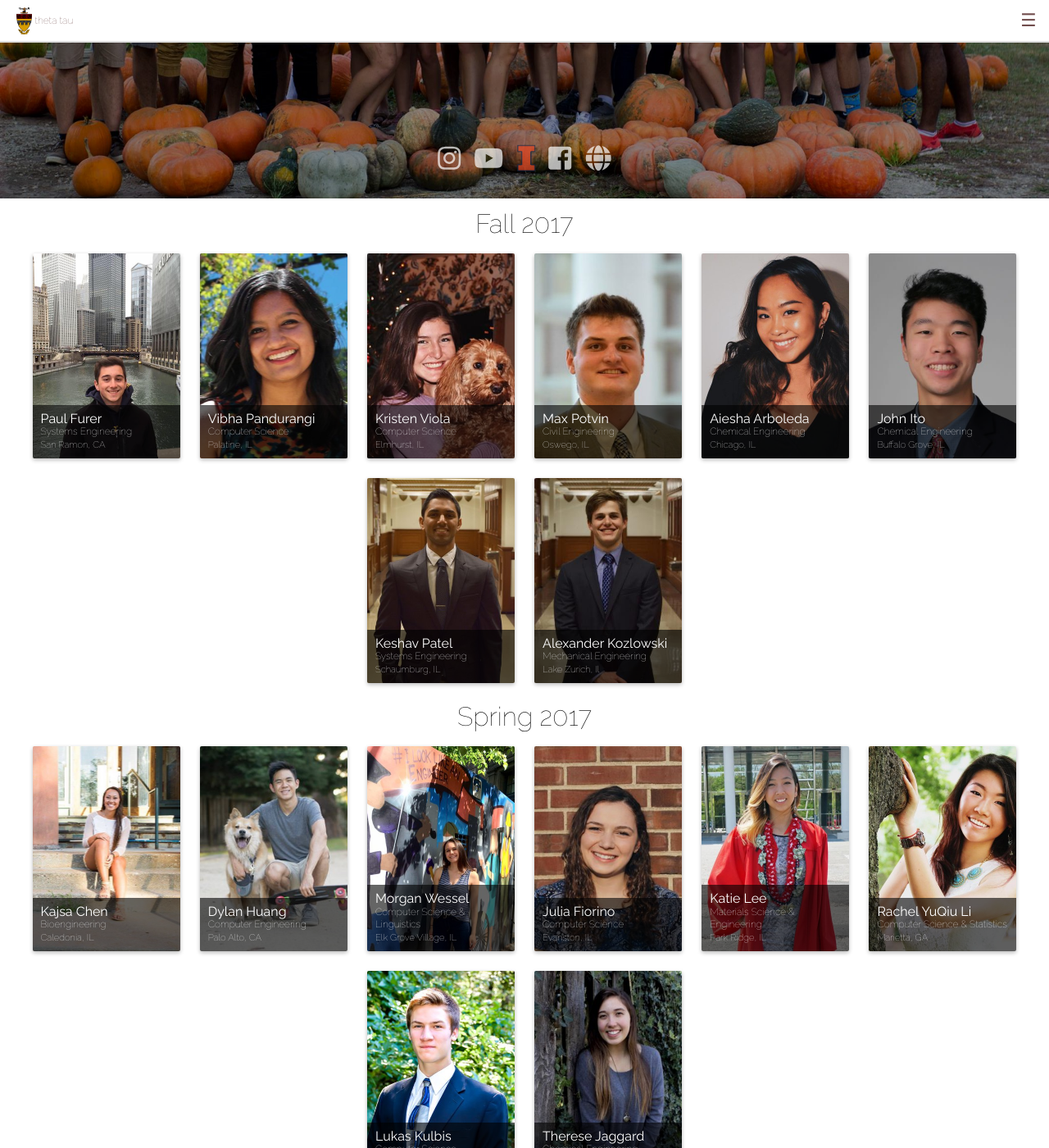
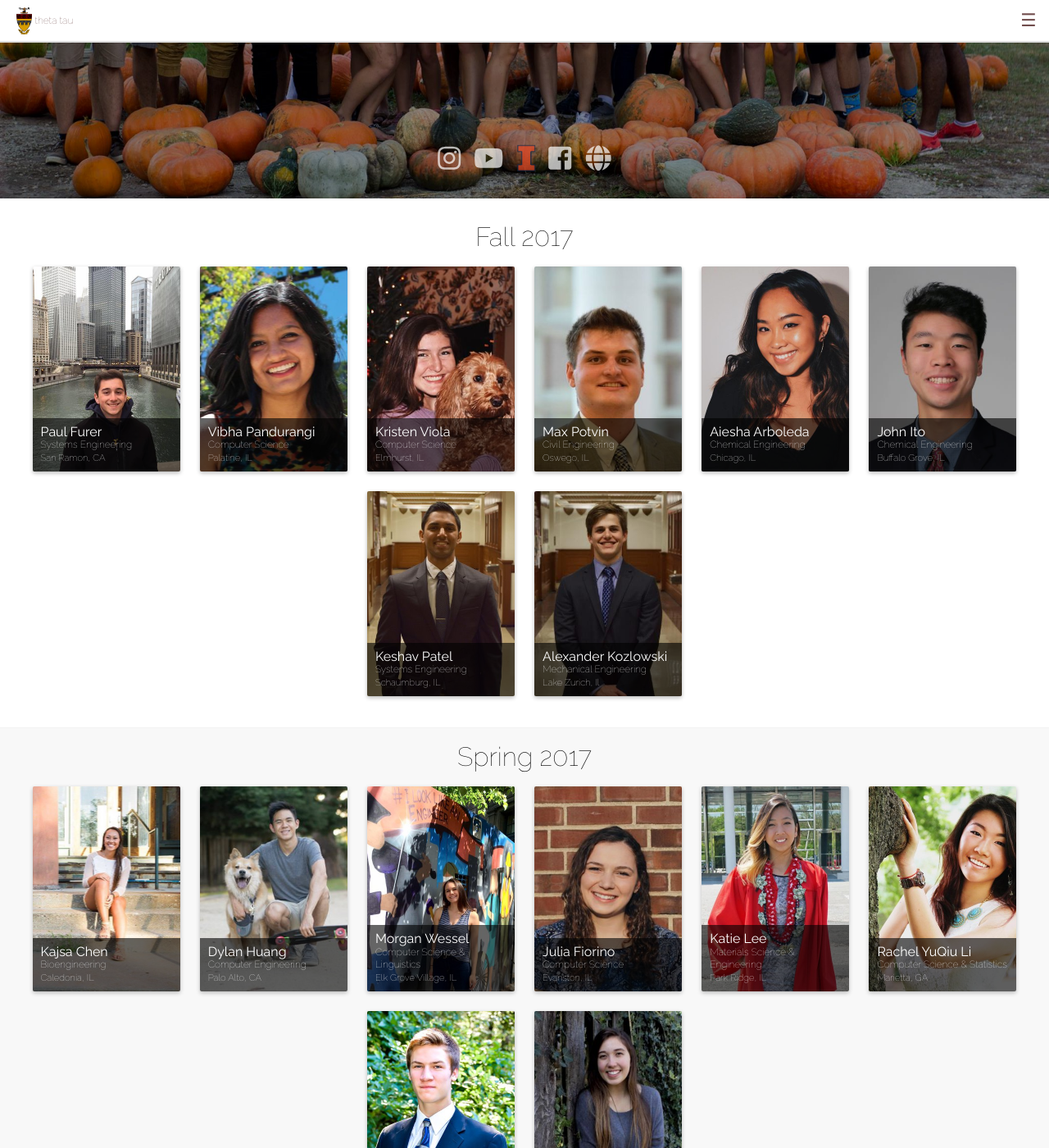
Before and after one commit to KappaThetaTau/kappathetatau.github.io, a Jekyll site: the page built from brothers.html, in a window 1280 px wide and 1400 px high, scrolled down 450 px. Shown: the whole window at 82% size. Built offline with Jekyll 4.4.1, drawn with Linux system fonts in a browser that asks for light colours; nearby versions of some CDN libraries.

Commit message:
Brothers page styling

```diff
--- a/css/main.css
+++ b/css/main.css
@@ -775,9 +775,17 @@ header {
       display: block;
       font-size: 0.25em; }
   #brothers #members {
-    padding: .75em; }
+    padding-top: .75em;
+    padding-bottom: .75em; }
     #brothers #members img {
       width: 100px; }
+    #brothers #members .members-class {
+      padding-top: 1em;
+      padding-bottom: 1em; }
+      #brothers #members .members-class:nth-child(even) {
+        background-color: #f8f8f8;
+        border-top: 1px solid #f2f2f2;
+        border-bottom: 1px solid #f2f2f2; }
       #brothers #members .members-class-title {
         display: block;
         font-size: 2em;
```
Also changed, not shown: _scss/_brothers.scss (+11 -1 lines). Lines whose indentation alone changed are shown as unchanged.
